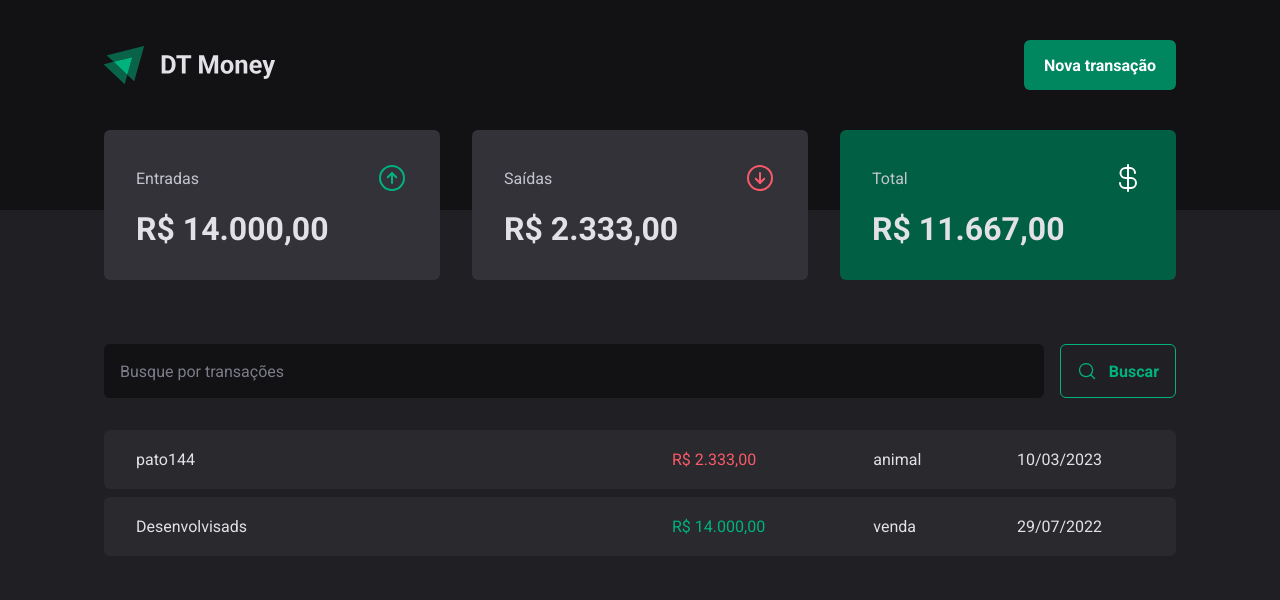
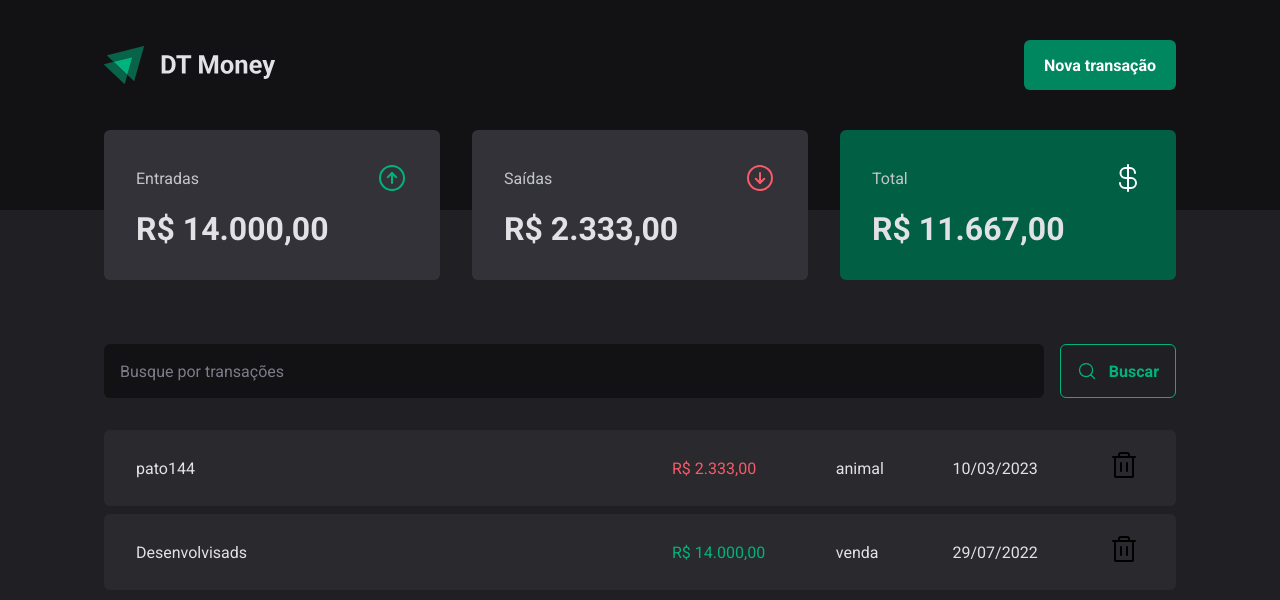
Before and after one commit to VictorDS87/dt-money, a React (Vite) app: page / in a window 1280 px wide. Shown: the top 600 px of the page. Built offline with nearby package versions, Linux system fonts and the light colour scheme; data requests are answered from the project's data file.

Commit message:
trash style

```diff
--- a/src/pages/Transactions/index.tsx
+++ b/src/pages/Transactions/index.tsx
@@ -1,10 +1,12 @@
-import { useContext } from "react";
+import { MouseEventHandler, useContext } from "react";
 import { Header } from "../../components/Header";
 import { SearchForm } from "../../components/SearchForm";
 import { Summary } from "../../components/Summary";
 import { TransactionsContext } from "../../contexts/TransactionsContext";
 import { dateFormatter, priceFormatter } from "../../utils/formatter";
 import { PriceHighLight, TransactionsContainer, TransactionsTable } from "./styles";
+import { Trash } from "phosphor-react";
+
 
 export function Transactions() {
     const { transactions } = useContext(TransactionsContext)
@@ -21,6 +23,7 @@ export function Transactions() {
                     <tbody>
                         {transactions.map(transaction => {
                             return (
+
                                 <tr key={transaction.id}>
                                     <td width="50%">{transaction.description}</td>
                                     <td>
@@ -30,6 +33,7 @@ export function Transactions() {
                                     </td>
                                     <td>{transaction.category}</td>
                                     <td>{dateFormatter.format(new Date(transaction.createdAt))}</td>
+                                    <td><button><Trash size={32}/></button></td>
                                 </tr>
                             )
                         })}
--- a/src/pages/Transactions/styles.ts
+++ b/src/pages/Transactions/styles.ts
@@ -16,6 +16,20 @@ export const TransactionsTable = styled.table`
     td {
         padding: 1.25rem 2rem;
         background: ${props => props.theme['gray-700']};
+
+        button {
+            background: transparent;
+            border: 0;
+            border-radius: 0;
+
+            cursor: pointer;
+
+            &:hover {
+                svg{
+                    background: ${props => props.theme['red-300']};
+                }
+            }
+        }
 
         &:first-child {
             border-top-left-radius: 6px;
```
